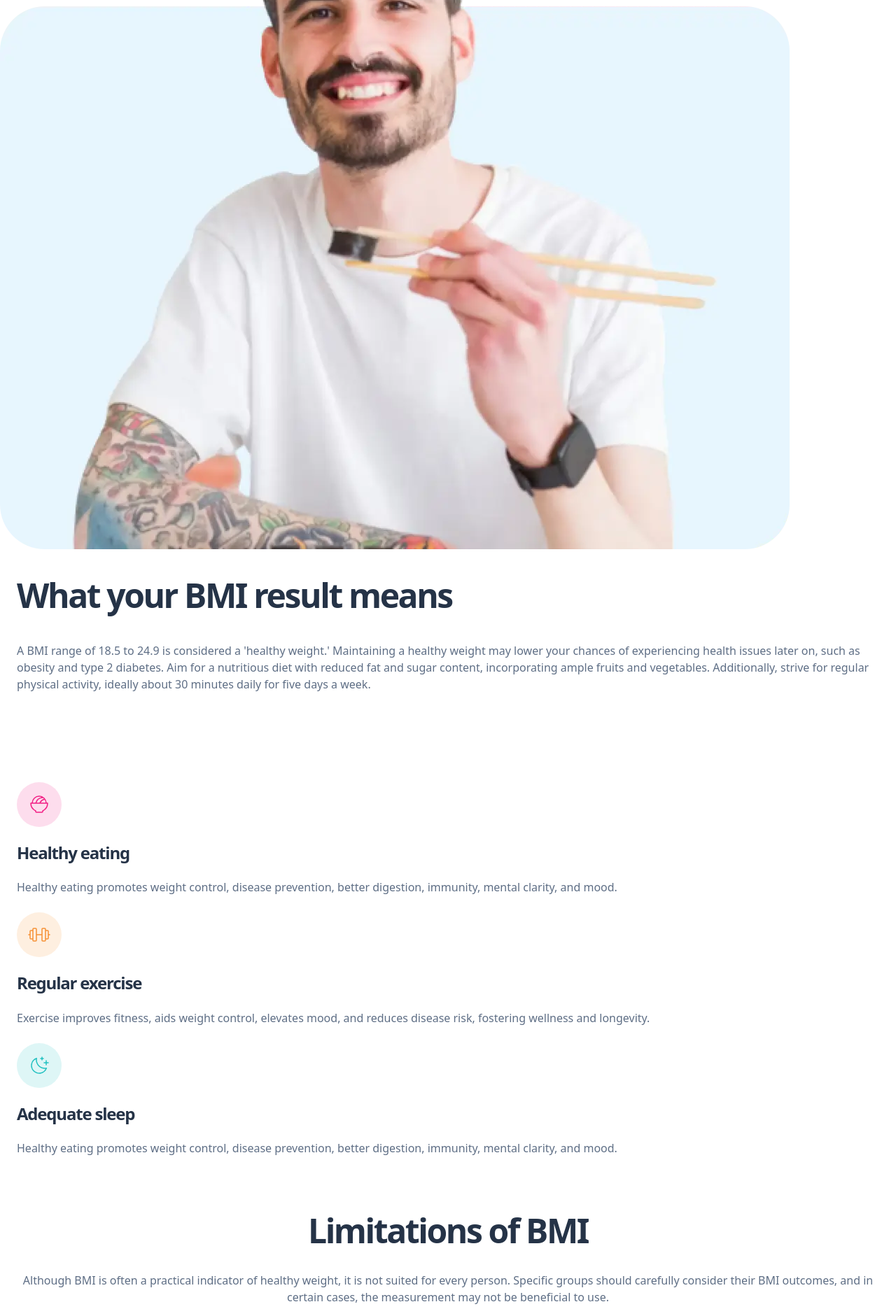
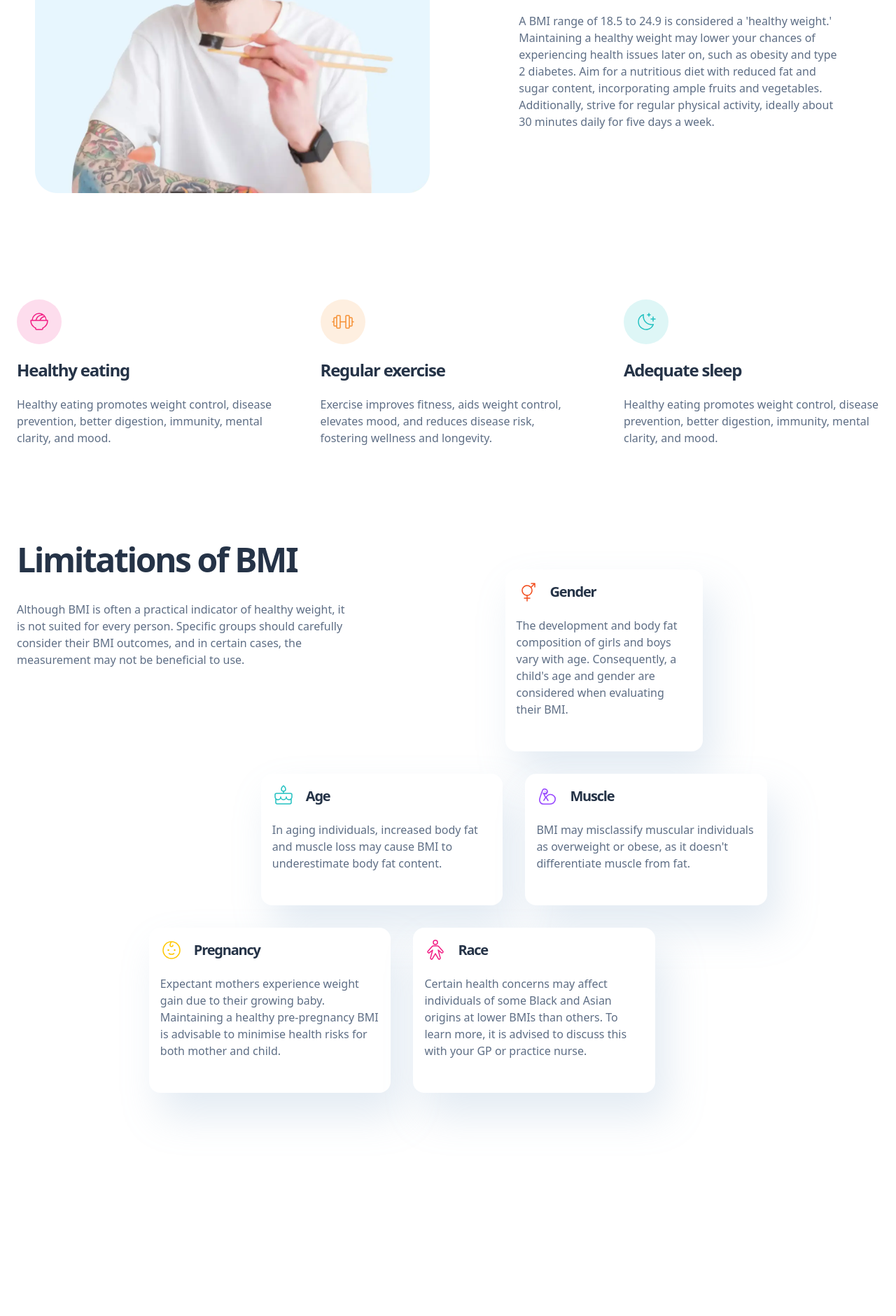
Before and after one commit to Vincent-Bouton/challenges, an Astro site in the folder frontendMentor/bmi-calculator/astro/: page / in a window 1280 px wide. Shown: the part 770-2651 px from the top of the page at 70% size. After the commit the page ends 2452 px from the top, so only its background shows below. Built offline with nearby package versions, Linux system fonts and the light colour scheme; Astro itself is replaced by a stand-in of ours.

Commit message:
Style for 2 last sections

```diff
--- a/frontendMentor/bmi-calculator/astro/src/components/BmiCard.astro
+++ b/frontendMentor/bmi-calculator/astro/src/components/BmiCard.astro
@@ -5,10 +5,13 @@ import InputField from "./InputField.astro";
 
 <div>
 	<h2>Enter your details below</h2>
-	<RadioButton />
-	<RadioButton />
-	<InputField />
-	<InputField />
+	<form>
+		<RadioButton />
+		<RadioButton />
+		<InputField />
+		<InputField field="Height"/>
+	</form>
+
 
 	<p>Your BMI is... <span>Result</span></p>
 	<p>
--- a/frontendMentor/bmi-calculator/astro/src/components/InfoCard.astro
+++ b/frontendMentor/bmi-calculator/astro/src/components/InfoCard.astro
@@ -3,7 +3,7 @@ import { Image } from "astro:assets";
 const { title, text, icon } = Astro.props;
 ---
 
-<article class="p-4 shadow-card rounded my-4">
+<article class="p-4 shadow-card rounded my-4 h-full">
   <div class="flex justify-start gap-4 items-center mb-5">
     <h3 class="order-2 text-hsm">{title}</h3>
     <Image class="order-1" src={icon} alt="" />
--- a/frontendMentor/bmi-calculator/astro/src/components/adviceCard.astro
+++ b/frontendMentor/bmi-calculator/astro/src/components/adviceCard.astro
@@ -3,10 +3,10 @@ const { title, icon, text } = Astro.props;
 import { Image } from "astro:assets";
 ---
 
-<article class="flex flex-col-reverse my-6">
+<article class="flex flex-col-reverse my-6 xl:max-w-[365px]">
   <div>
     <h3 class="my-6">{title}</h3>
-    <p class="mr-12">{text}</p>
+    <p class="">{text}</p>
   </div>
   <div>
     <Image src={icon} alt="" />
--- a/frontendMentor/bmi-calculator/astro/src/pages/index.astro
+++ b/frontendMentor/bmi-calculator/astro/src/pages/index.astro
@@ -43,8 +43,8 @@ import {
         <BmiCard />
       </div>
       <section>
-        <div class="flex flex-col-reverse">
-          <div>
+        <div class="flex flex-col-reverse md:flex-row-reverse md:items-center md:justify-around gap-7">
+          <div class="max-w-[465px] flex-1">
             <h2 class="my-10 text-hlg">What your BMI result means</h2>
             <p>
               A BMI range of 18.5 to 24.9 is considered a 'healthy weight.'
@@ -56,11 +56,11 @@ import {
               daily for five days a week.
             </p>
           </div>
-          <div class="w-screen ml-[-1.5rem]">
+          <div class="w-screen ml-[-1.5rem] lg:max-w-[564px] flex-1">
             <Image src={manEating} alt="Man smilling while eating sushi" />
           </div>
         </div>
-        <div class="mt-32">
+        <div class="mt-32 flex flex-wrap justify-between">
           <AdviceCard
             title="Healthy eating"
             text="Healthy eating promotes weight control, disease prevention, better digestion, immunity, mental clarity, and mood."
@@ -80,7 +80,8 @@ import {
           />
         </div>
       </section>
-      <section class="text-center my-20">
+      <section class="text-center my-20 xl:text-left xl:grid xl:grid-cols-5 xl:gap-10">
+        <div class="col-span-2">
           <h2 class="text-hlg my-8">Limitations of BMI</h2>
           <p>
             Although BMI is often a practical indicator of healthy weight, it is
@@ -88,33 +89,44 @@ import {
             their BMI outcomes, and in certain cases, the measurement may not be
             beneficial to use.
           </p>
-        <div class="my-14">
+        </div>
+        <div class="my-14 md:grid md:grid-cols-12 md:gap-8 md:auto-rows-min xl:col-span-3">
+          <div class="md:col-span-6 md:row-start-1 xl:col-span-5 xl:col-start-4">
             <InfoCard
                 title="Gender"
                 text="The development and body fat composition of girls and boys vary with age. Consequently, a child's age and gender are considered when evaluating their BMI."
                 icon={iconGender}
             />
+          </div>
+          <div class="md:col-span-6 md:row-start-1 xl:row-start-2 xl:translate-x-[-10rem]">
             <InfoCard
                 title="Age"
                 text="In aging individuals, increased body fat and muscle loss may cause BMI to underestimate body fat content."
                 icon={iconAge}
             />
+          </div>
+          <div class="md:col-span-6 md:row-start-2 xl:translate-x-[-10rem]">
             <InfoCard
                 title="Muscle"
                 text="BMI may misclassify muscular individuals as overweight or obese, as it doesn't differentiate muscle from fat."
                 icon={iconMuscle}
             />
+          </div>
+          <div class="md:col-span-6 md:row-start-2 xl:row-start-3 xl:translate-x-[-20rem]">
             <InfoCard
                 title="Pregnancy"
                 text="Expectant mothers experience weight gain due to their growing baby. Maintaining a healthy pre-pregnancy BMI is advisable to minimise health risks for both mother and child."
                 icon={iconPregnancy}
             />
+          </div>
+          <div class="md:col-span-6 md:col-start-4 md:row-start-3 xl:col-start-7 xl:translate-x-[-20rem]">
             <InfoCard
                 title="Race"
                 text="Certain health concerns may affect individuals of some Black and Asian origins at lower BMIs than others. To learn more, it is advised to discuss this with your GP or practice nurse."
                 icon={iconRace}
             />
           </div>
+        </div>
       </section>
     </main>
   </body>
```
Lines whose indentation alone changed are shown as unchanged.
